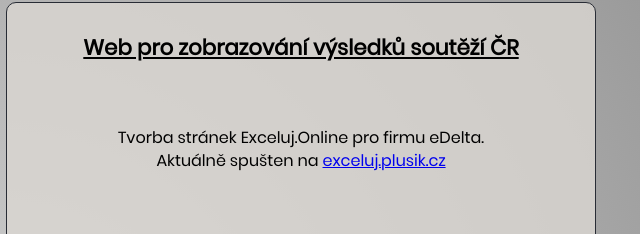
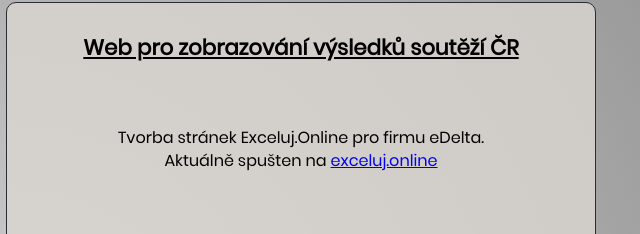
Before and after one commit to StrangerTwo/StrangerTwo.github.io, a plain HTML site: page index.html in a window 1280 px wide. Shown: the part 2615-2849 px from the top of the page, 639-1279 px from the left. Drawn offline with Linux system fonts and the light colour scheme.

Commit message:
update link

```diff
--- a/index.html
+++ b/index.html
@@ -56,7 +56,7 @@
                 </div>
                 <div class="project">
                     <h2>Web pro zobrazování výsledků soutěží ČR</h2>
-                    <p>Tvorba stránek Exceluj.Online pro firmu eDelta.<br>Aktuálně spušten na <a href="http://exceluj.plusik.cz/">exceluj.plusik.cz</a></p>
+                    <p>Tvorba stránek Exceluj.Online pro firmu eDelta.<br>Aktuálně spušten na <a href="http://exceluj.online/">exceluj.online</a></p>
                     <a href="images/Exceluj_Online_Web_Full.jpg">
                         <img src="images/Exceluj_Online_Web.jpg" alt="Exceluj Online: hlavní stránka">
                     </a>
```
